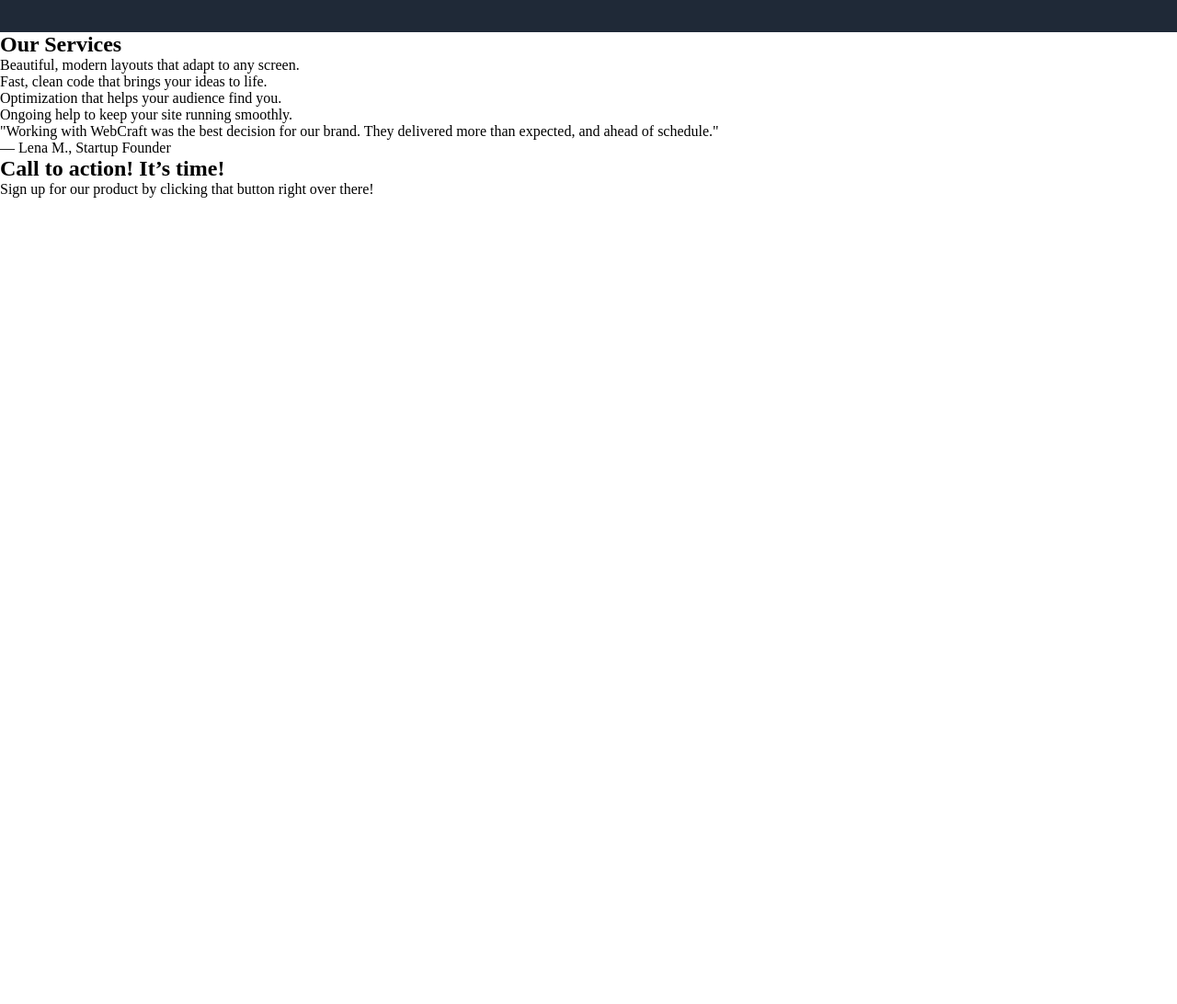
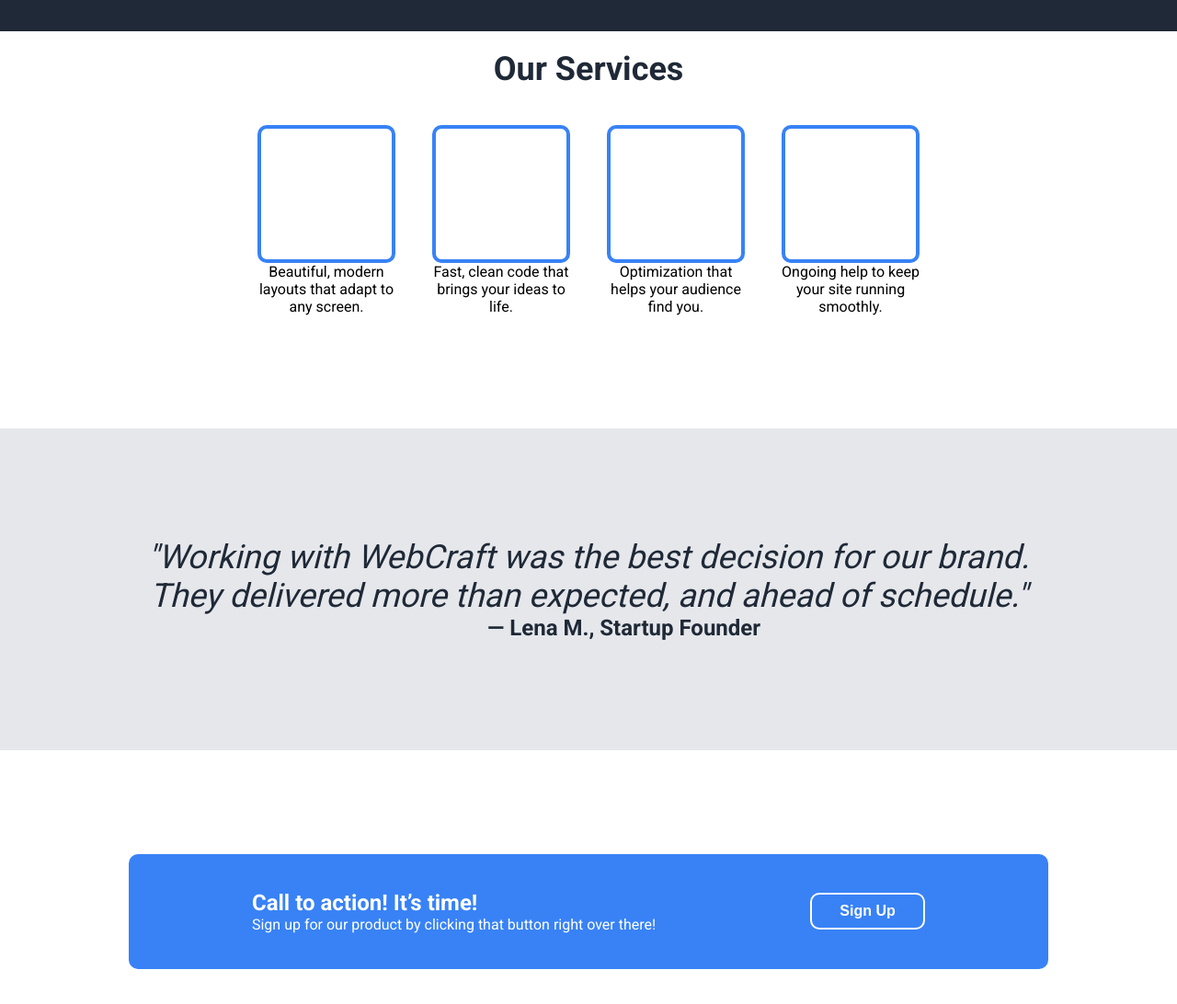
Before and after one commit to andorrante/landing-page, a plain HTML site: page index.html in a window 1280 px wide. Shown: the part 440-1532 px from the top of the page at 92% size. Before the commit the page ends 800 px from the top, so only its background shows below. Drawn offline with Linux system fonts and the light colour scheme.

Commit message:
Update layout and styles for final version

```diff
--- a/index.html
+++ b/index.html
@@ -42,9 +42,8 @@
     </section>
 
     <section>
-            <div class="container services">
-
             <h2>Our Services</h2>
+            <div class="container-services">
                 <div class="service-item">
                 <div class="box"></div>
                 <p>Beautiful, modern layouts that adapt to any screen.</p>
@@ -67,20 +66,28 @@
 
 
         <div class="quotes">
+
+            <div class="text-quote">
                 <p>
                 "Working with WebCraft was the best decision for our brand. They delivered more than expected, and ahead of schedule."
 
                 </p>
+            </div>
+            <div class="text-author">
                 <p>— Lena M., Startup Founder</p>
+            </div>
         </div>
 
 
 
     <footer>
         <div class="footer">
+            <div class="container">
                 <div>
                     <h2>Call to action! It’s time!</h2>
                     <p>Sign up for our product by clicking that button right over there!</p>
+                </div>
+                <button class="button">Sign Up</button>
             </div>
         </div>
     </footer>
--- a/styles.css
+++ b/styles.css
@@ -8,7 +8,7 @@
 body {
     height: 100%;
     width: 100%;
-    font-style: Roboto;
+    font-family: Roboto, sans-serif;
 }
 
 header {
@@ -40,12 +40,17 @@ header {
 a{
 
     text-decoration: none;
+     font-size: 18px;
+    color: #E5E7EB;
+    margin: 10px;
 
 }
 
 ul {
     list-style-type: none;
     display: flex;
+
+
 }
 
 section .container-section1 {
@@ -53,6 +58,7 @@ section .container-section1 {
     padding: 80px;
     background-color: #1f2937;
     color: white;
+    gap: 40px;
     display: flex;
     font-size: 18px;
     justify-content: center;
@@ -65,6 +71,7 @@ h1 {
 
     font-size: 48px;
     font-weight: 900;
+
 }
 
 .text-container {
@@ -77,7 +84,7 @@ h1 {
 
 img {
 
-    width: 500px;
+    width: 300px;
     height: 250px;
     max-width: 100%;
 
@@ -85,7 +92,6 @@ img {
 
 section button{
     background-color: #3882f6;
-
     color: white;
     font-size: 15px;
     border-style: none;
@@ -94,3 +100,123 @@ section button{
     padding: 10px 20px;
     margin-top: 15px;
 }
+
+
+section h2 {
+
+    text-align: center;
+    font-size: 36px;
+    font-weight: 900;
+    padding: 20px;
+    color: #1F2937;
+
+}
+
+.container-services {
+
+
+    display: flex;
+    justify-content: center;
+    height: 350px;
+
+}
+
+
+
+
+
+.service-item {
+
+    max-width: 150px;
+    max-height: 150px;
+    margin: 20px;
+    text-align: center;
+
+}
+
+
+.box {
+
+     border: 4px solid #3882f6;
+     height: 150px;
+     width: 150px;
+     border-radius: 10px;
+
+}
+
+
+.quotes {
+    height: 350px;
+    background-color: #E5E7EB;
+    color: #1f2937;
+    display: flex;
+    justify-content: center;
+    flex-direction: column;
+    align-items: center;
+
+}
+
+.text-quote {
+
+    width: 1000px;
+    font-size: 36px;
+    font-weight: 100;
+    font-style: italic;
+    color: #1f2937;
+    text-align: center;
+
+}
+
+.text-author {
+    width: 750px;
+    font-weight: bold;
+    align-self: flex-end;
+    font-size: 24px;
+    font-weight: 900;
+
+}
+
+
+.footer {
+    height: 350px;
+    background-color: white;
+    display: flex;
+    justify-content: center;
+    align-items: center;
+}
+
+.footer .container {
+    max-width: min(1000px, 90%);
+    width: 100%;
+    height: 125px;
+    background-color: #3882f6;
+    padding: 20px 50px;
+    color: white;
+    border-radius: 10px;
+    font-size: 16px;
+    display: flex;
+    justify-content: space-around;
+    align-items: center;
+
+
+}
+
+.footer h2 {
+    font-size: 24px;
+    color: white;
+
+}
+
+.footer button {
+    width: 125px;
+    height: 40px;
+    list-style: none;
+    border: 2px solid white;
+    border-radius: 10px;
+    padding: 8px;
+    font-size: 16px;
+    color: white;
+    font-weight: 700;
+    background-color: #3882f6;
+
+}
```
Lines whose indentation alone changed are shown as unchanged.
